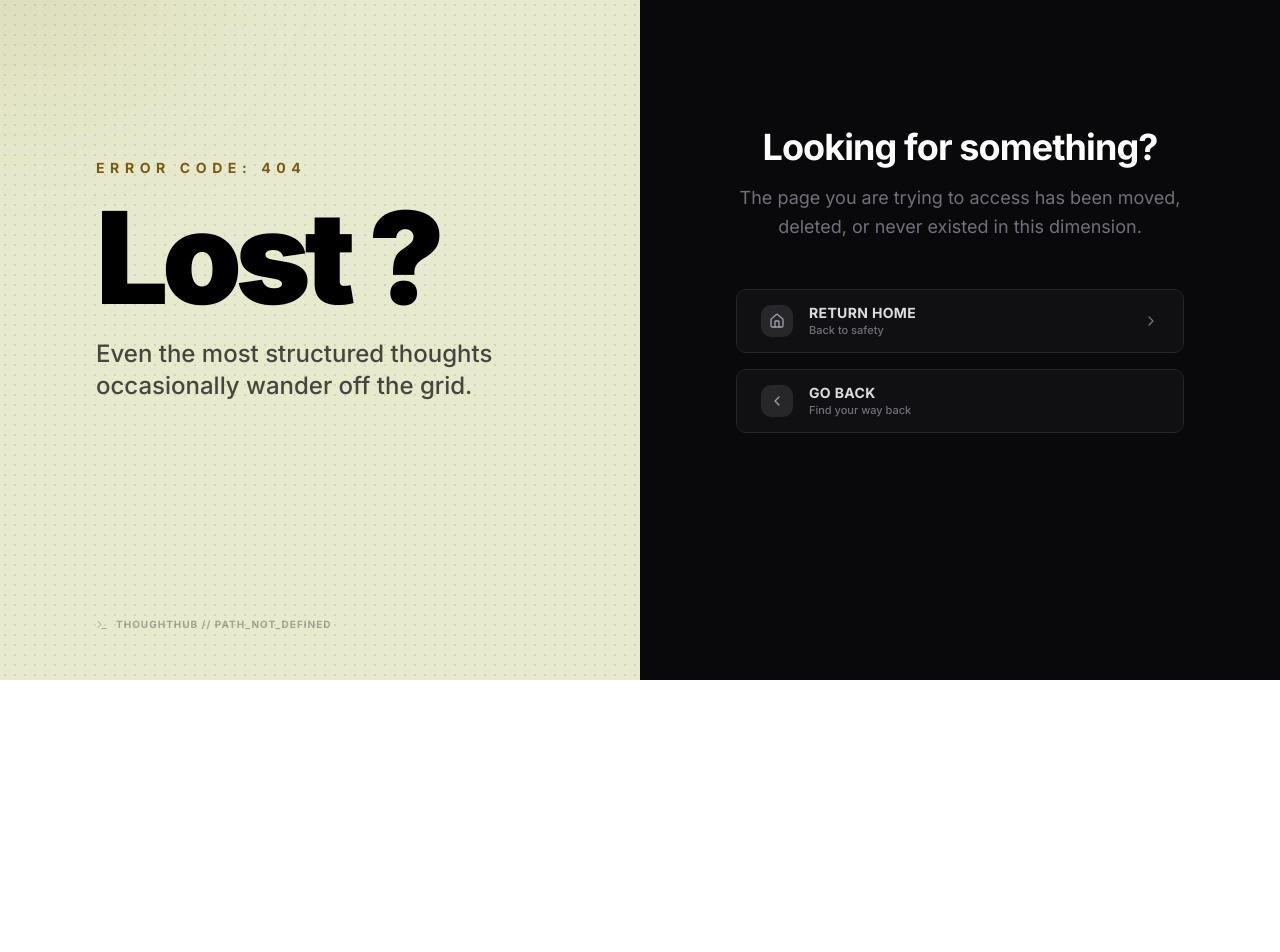
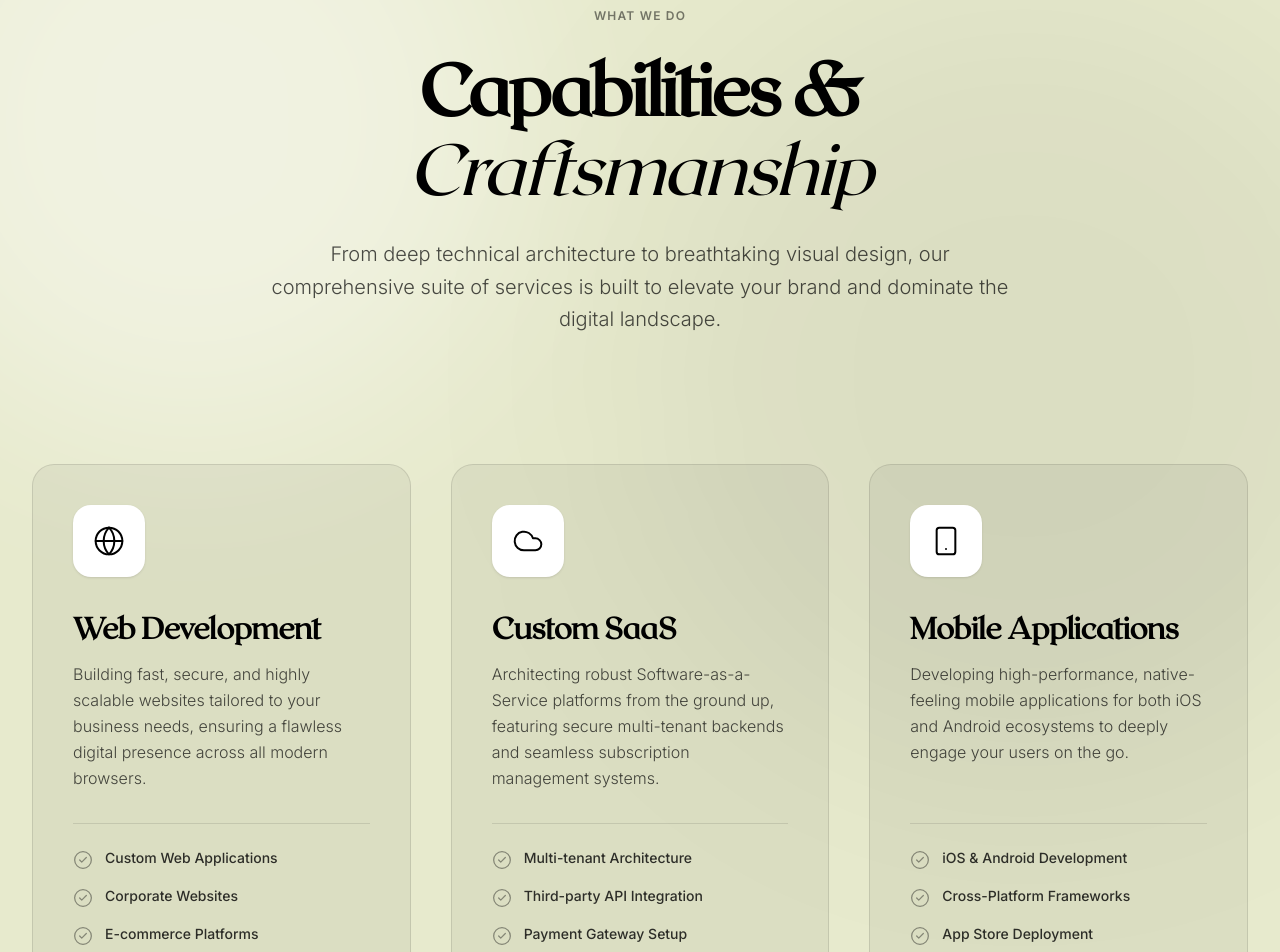
Before and after one commit to ThoughtHubHQ/thoughthub-ui, a Next.js app: page /services in a window 1280 px wide. Before the commit this address had no page. Shown: the part 120-1072 px from the top of the page. Before the commit the page ends 800 px from the top, so only its background shows below. Built offline with nearby package versions, Linux system fonts and the light colour scheme.

Commit message:
updated services page

```diff
--- /dev/null
+++ b/app/(home)/services/Services.tsx
@@ -0,0 +1,235 @@
+"use client";
+
+import { motion } from "framer-motion";
+import { roxborough } from "@/lib/font";
+import {
+  smoothFadeUpVariants,
+  containerVariants,
+  itemVariants,
+} from "@/lib/framer-animation";
+import {
+  Globe,
+  Cloud,
+  Smartphone,
+  PenTool,
+  Palette,
+  LayoutTemplate,
+  Network,
+  CheckCircle2,
+} from "lucide-react";
+import Link from "next/link";
+
+const detailedServices = [
+  {
+    id: "web-development",
+    title: "Web Development",
+    description:
+      "Building fast, secure, and highly scalable websites tailored to your business needs, ensuring a flawless digital presence across all modern browsers.",
+    features: [
+      "Custom Web Applications",
+      "Corporate Websites",
+      "E-commerce Platforms",
+      "CMS Integration & Migration",
+    ],
+    icon: Globe,
+  },
+  {
+    id: "saas-development",
+    title: "Custom SaaS",
+    description:
+      "Architecting robust Software-as-a-Service platforms from the ground up, featuring secure multi-tenant backends and seamless subscription management systems.",
+    features: [
+      "Multi-tenant Architecture",
+      "Third-party API Integration",
+      "Payment Gateway Setup",
+      "Scalable Cloud Infrastructure",
+    ],
+    icon: Cloud,
+  },
+  {
+    id: "mobile-development",
+    title: "Mobile Applications",
+    description:
+      "Developing high-performance, native-feeling mobile applications for both iOS and Android ecosystems to deeply engage your users on the go.",
+    features: [
+      "iOS & Android Development",
+      "Cross-Platform Frameworks",
+      "App Store Deployment",
+      "Mobile-First UI/UX",
+    ],
+    icon: Smartphone,
+  },
+  {
+    id: "ui-ux",
+    title: "UI/UX Design",
+    description:
+      "Designing intuitive user experiences and interfaces that prioritize accessibility, user psychology, and seamless digital navigation.",
+    features: [
+      "User Research & Personas",
+      "Wireframing & Prototyping",
+      "Usability Testing",
+      "Comprehensive Design Systems",
+    ],
+    icon: PenTool,
+  },
+  {
+    id: "creative-design",
+    title: "Creative Design",
+    description:
+      "Crafting stunning visual assets that capture your brand's essence, bridging the gap between aesthetic beauty and functional communication.",
+    features: [
+      "Brand Identity & Logos",
+      "Digital Illustrations",
+      "Marketing Materials",
+      "Motion Graphics & Animation",
+    ],
+    icon: Palette,
+  },
+  {
+    id: "notion-workspace",
+    title: "Notion Workspaces",
+    description:
+      "Structuring and optimizing bespoke Notion workspaces to centralize your company knowledge, streamline project management, and boost team productivity.",
+    features: [
+      "Custom Workspace Architecture",
+      "Automated Workflows",
+      "Team Onboarding Systems",
+      "Project Management Dashboards",
+    ],
+    icon: LayoutTemplate,
+  },
+  {
+    id: "it-consultancy",
+    title: "IT Consultancy",
+    description:
+      "Providing hands-on technical guidance for your physical and digital operations, ensuring your team has the robust infrastructure they need to succeed.",
+    features: [
+      "Office Network Setup",
+      "Hardware & Device Configuration",
+      "Security Implementation",
+      "Tech Infrastructure Strategy",
+    ],
+    icon: Network,
+  },
+];
+
+export default function Services() {
+  return (
+    <div className="w-full bg-transparent overflow-hidden pt-20 pb-10 lg:pt-32 lg:pb-20">
+      {/* Header Section */}
+      <section className="max-w-360 mx-auto px-6 lg:px-8 mb-20 lg:mb-32">
+        <motion.div
+          variants={smoothFadeUpVariants}
+          initial="hidden"
+          animate="show"
+          className="flex flex-col items-center text-center max-w-4xl mx-auto"
+        >
+          <span className="text-xs font-semibold tracking-widest uppercase text-black/50 dark:text-[#e7eacd]/70 mb-6 block">
+            What We Do
+          </span>
+          <h1
+            className={`${roxborough.className} text-4xl lg:text-6xl xl:text-7xl font-bold text-black dark:text-[#fafaf8] tracking-tight leading-[1.1] mb-8`}
+          >
+            Capabilities & <br />
+            <span className="italic font-light dark:text-[#e7eacd]">
+              Craftsmanship
+            </span>
+          </h1>
+          <p className="text-sm lg:text-xl text-black/70 dark:text-white/70 font-light leading-relaxed max-w-3xl">
+            From deep technical architecture to breathtaking visual design, our
+            comprehensive suite of services is built to elevate your brand and
+            dominate the digital landscape.
+          </p>
+        </motion.div>
+      </section>
+
+      {/* Services Grid */}
+      <section className="max-w-360 mx-auto px-6 lg:px-8">
+        <motion.div
+          variants={containerVariants}
+          initial="hidden"
+          whileInView="show"
+          viewport={{ once: true, margin: "-50px" }}
+          className="grid grid-cols-1 md:grid-cols-2 lg:grid-cols-3 gap-8 lg:gap-10 "
+        >
+          {detailedServices.map((service) => {
+            const Icon = service.icon;
+            return (
+              <motion.div
+                key={service.id}
+                variants={itemVariants}
+                className="group flex flex-col p-8 lg:p-10 rounded-3xl border border-black/10 dark:border-white/10 hover:border-black/30 dark:hover:border-[#e7eacd]/50 bg-black/5 dark:bg-white/5 transition-all duration-500 ease-in-out hover:scale-105"
+              >
+                <div className="mb-8 p-5 bg-white dark:bg-black w-fit rounded-2xl shadow-sm group-hover:scale-110 transition-transform duration-500">
+                  <Icon
+                    className="w-8 h-8 text-black dark:text-[#e7eacd]"
+                    strokeWidth={1.5}
+                  />
+                </div>
+
+                <h3
+                  className={`${roxborough.className} text-2xl lg:text-3xl font-bold text-black dark:text-[#fafaf8] mb-4`}
+                >
+                  {service.title}
+                </h3>
+
+                <p className="text-black/70 dark:text-white/70 text-sm lg:text-base font-light leading-relaxed mb-8 flex-1">
+                  {service.description}
+                </p>
+
+                <div className="w-full h-px bg-black/10 dark:bg-white/10 mb-6" />
+
+                <ul className="flex flex-col gap-4">
+                  {service.features.map((feature, index) => (
+                    <li key={index} className="flex items-start gap-3">
+                      <CheckCircle2
+                        className="w-5 h-5 text-black/40 dark:text-[#e7eacd]/60 shrink-0 mt-0.5"
+                        strokeWidth={1.5}
+                      />
+                      <span className="text-sm font-medium text-black/80 dark:text-white/80">
+                        {feature}
+                      </span>
+                    </li>
+                  ))}
+                </ul>
+              </motion.div>
+            );
+          })}
+        </motion.div>
+      </section>
+
+      {/* Bottom CTA */}
+      <section className="max-w-360 mx-auto px-6 lg:px-8 mt-20 lg:mt-32">
+        <motion.div
+          variants={smoothFadeUpVariants}
+          initial="hidden"
+          whileInView="show"
+          viewport={{ once: true }}
+          className="w-full bg-[#c3c7ae] dark:bg-[#1a1a1a] rounded-3xl p-10 lg:p-16 flex flex-col md:flex-row items-center justify-between gap-10 border border-black/10 dark:border-white/10"
+        >
+          <div className="max-w-2xl text-center md:text-left">
+            <h3
+              className={`${roxborough.className} text-3xl lg:text-5xl font-bold text-black dark:text-[#fafaf8] mb-4`}
+            >
+              Ready to start your{" "}
+              <span className="italic font-light dark:text-[#e7eacd]">
+                Project?
+              </span>
+            </h3>
+            <p className="text-sm lg:text-lg text-black/70 dark:text-white/70 font-light">
+              Let&apos;s collaborate to build something exceptional. Reach out
+              to discuss your vision and see how our expertise aligns with your
+              goals.
+            </p>
+          </div>
+          <Link
+            href="/#contact"
+            className="shrink-0 px-8 py-5 rounded-full bg-black text-[#e7eacd] dark:bg-[#e7eacd] dark:text-black text-base font-semibold hover:scale-105 transition-transform"
+          >
+            Start a Conversation
+          </Link>
+        </motion.div>
+      </section>
+    </div>
+  );
+}
--- /dev/null
+++ b/app/(home)/services/page.tsx
@@ -0,0 +1,14 @@
+import Services from "./Services";
+
+export const metadata = {
+  title: "Services - ThoughtHub",
+  description:
+    "Explore our range of services and discover how we can help you achieve your goals.",
+};
+export default function ServicesPage() {
+  return (
+    <div>
+      <Services />
+    </div>
+  );
+}
--- a/components/custom/Header/Header.tsx
+++ b/components/custom/Header/Header.tsx
@@ -23,7 +23,7 @@ export default function Header() {
 
   const navItems = [
     { name: "Work", href: "/#showcase" },
-    { name: "Services", href: "/#services" },
+    { name: "Services", href: "/services" },
     { name: "About Us", href: "/about-us" },
   ];
 
```
